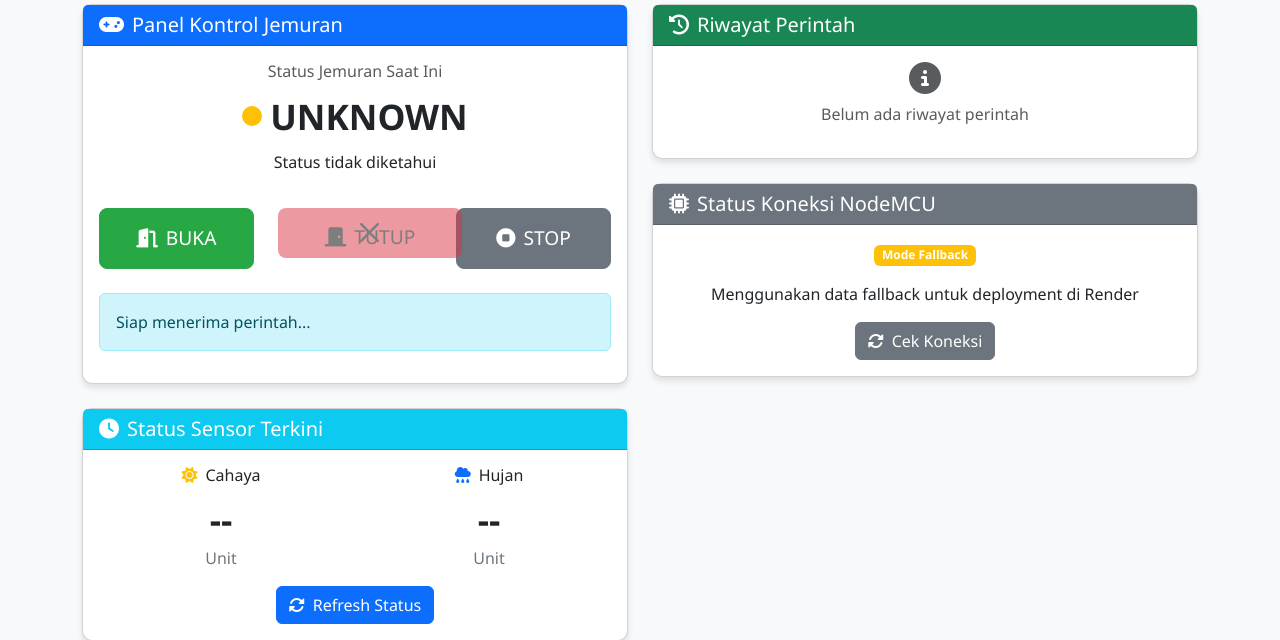
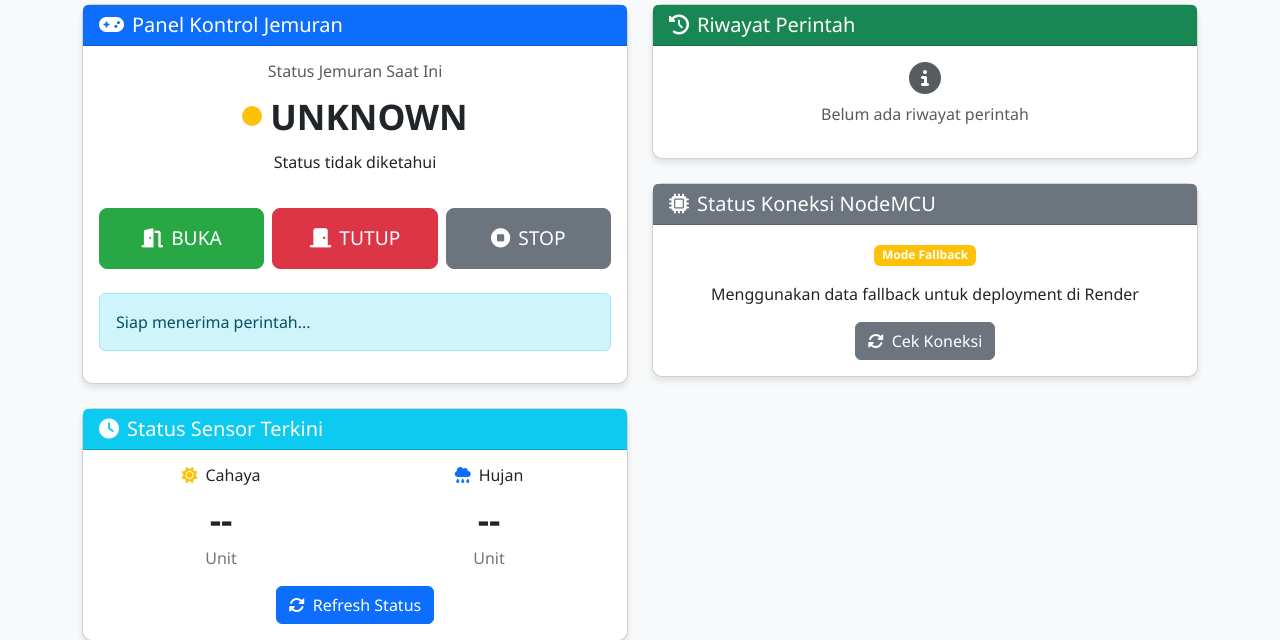
Before and after one commit to ediiloupatty/Smart-IoT-Based-Automatic-Clothesline-with-Decision-Tree-AI, a Flask app: page /control in a window 1280 px wide. Shown: the part 138-778 px from the top of the page. Run offline with Flask 2, Linux system fonts and the light colour scheme; data comes from the database, SQL or seed files in the repository; data that the repository does not hold is empty; some libraries are stand-ins or nearby versions.

Commit message:
perubahan tampilan button tutup pada control.html

```diff
--- a/templates/control.html
+++ b/templates/control.html
@@ -30,6 +30,7 @@
             margin-top: 10px;
             border-radius: 8px;
             transition: all 0.3s;
+            color: white; /* Menambahkan ini untuk konsistensi warna teks */
         }
         .control-button:hover {
             transform: scale(1.05);
@@ -37,14 +38,17 @@
         .btn-open {
             background-color: #28a745;
             border-color: #28a745;
+            color: white;
         }
         .btn-close {
             background-color: #dc3545;
             border-color: #dc3545;
+            color: white;
         }
         .btn-stop {
             background-color: #6c757d;
             border-color: #6c757d;
+            color: white;
         }
         .status-indicator {
             width: 20px;
@@ -73,6 +77,14 @@
         .command-history {
             max-height: 300px;
             overflow-y: auto;
+        }
+        .controls-row {
+            display: flex;
+            justify-content: space-between;
+            align-items: center;
+        }
+        .controls-row .col-md-4 {
+            margin-bottom: 10px;
         }
     </style>
 </head>
@@ -124,14 +136,14 @@
                             <div class="mt-2" id="status-desc">Memuat data...</div>
                         </div>
 
-                        <div class="row">
+                        <div class="row g-2">
                             <div class="col-md-4">
                                 <button class="btn btn-success control-button btn-open" id="open-btn">
                                     <i class="fas fa-door-open me-2"></i>BUKA
                                 </button>
                             </div>
                             <div class="col-md-4">
-                                <button class="btn btn-danger control-button btn-close" id="close-btn">
+                                <button class="btn btn-danger control-button" id="close-btn">
                                     <i class="fas fa-door-closed me-2"></i>TUTUP
                                 </button>
                             </div>
```
Also changed, not shown: 3 other files.
